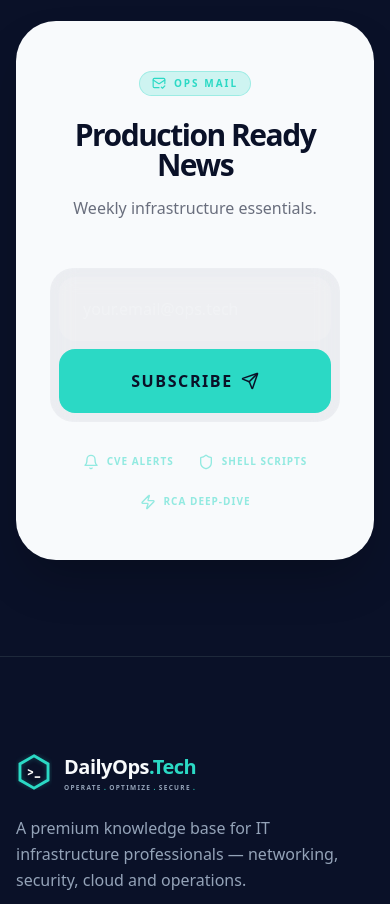
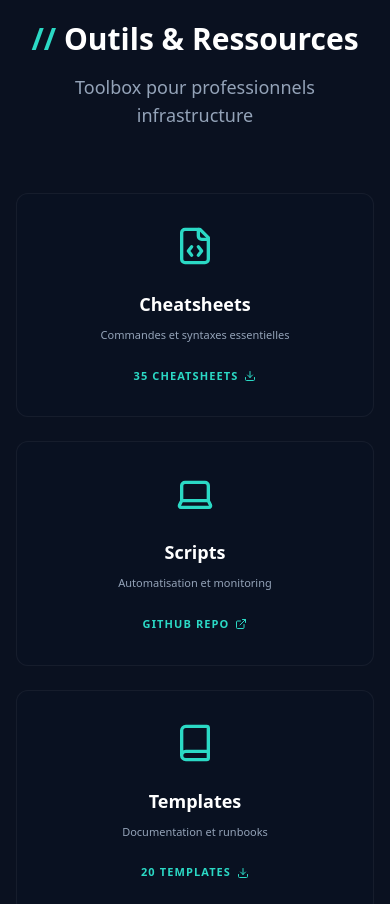
Before and after one commit to lepfsi/Site-PP, a Next.js app: page / in a window 390 px wide. Shown: the part 7920-8824 px from the top of the page. Built offline with nearby package versions, Linux system fonts and the light colour scheme.

Commit message:
Mastering Newsletter section

```diff
--- a/src/app/page.tsx
+++ b/src/app/page.tsx
@@ -5,6 +5,7 @@
 import CategoryGrid from "@/components/CategoryGrid";
 import FeaturedArticles from "@/components/FeaturedArticles";
 import ExperienceSection from "@/components/ExperienceSection";
+import ResourcesSection from "@/components/ResourcesSection";
 import NewsletterSection from "@/components/NewsletterSection";
 import Footer from "@/components/Footer";
 
@@ -17,6 +18,7 @@
         <CategoryGrid />
         <FeaturedArticles />
         <ExperienceSection />
+        <ResourcesSection />
         <NewsletterSection />
       </div>
       <Footer />
--- a/src/components/NewsletterSection.tsx
+++ b/src/components/NewsletterSection.tsx
@@ -1,6 +1,6 @@
 "use client";
 
-import { Send, Bell, Shield, Zap, MailCheck } from "lucide-react";
+import { Mail, Send, Bell, Shield, Zap, Lock, Users, Newspaper, Gift } from "lucide-react";
 import { useState } from "react";
 import { useLanguage } from "@/lib/LanguageContext";
 import { motion } from "framer-motion";
@@ -20,62 +20,76 @@
   };
 
   return (
-    <section id="newsletter" className="py-24 bg-bg-primary overflow-hidden">
+    <section id="newsletter" className="py-24 bg-[#0a1120] overflow-hidden">
       <div className="container-custom">
-        <div className="relative group">
-          {/* GREEN BORDER ON HOVER EFFECT */}
-          <div className="absolute -inset-0.5 bg-gradient-to-r from-turquoise/50 via-deepblue/50 to-turquoise/50 rounded-[2.5rem] blur-xl opacity-0 group-hover:opacity-40 transition duration-1000"></div>
+        <div className="max-w-4xl mx-auto">
+          <motion.div
+            initial={{ opacity: 0, y: 20 }}
+            whileInView={{ opacity: 1, y: 0 }}
+            viewport={{ once: true }}
+            className="relative bg-bg-secondary/5 border-2 border-turquoise rounded-[2.5rem] p-8 md:p-16 shadow-2xl shadow-turquoise/5 text-center overflow-hidden"
+          >
+            <div className="relative z-10">
+              <div className="inline-block p-4 bg-gradient-to-br from-turquoise to-turquoise-dark rounded-full mb-8 shadow-lg">
+                <Mail className="h-8 w-8 text-navy" />
+              </div>
 
-          <div className="relative bg-text-primary rounded-[2.5rem] px-8 py-12 md:px-16 md:py-16 shadow-2xl flex flex-col lg:flex-row items-center justify-between gap-12 border-2 border-transparent group-hover:border-turquoise/30 transition-all duration-500">
-            <div className="flex-1 text-center lg:text-left">
-              <div className="inline-flex items-center space-x-2 px-3 py-1 bg-turquoise/20 border border-turquoise/30 rounded-full mb-6">
-                <MailCheck size={14} className="text-turquoise" />
-                <span className="text-turquoise font-black uppercase tracking-[0.2em] text-[10px]">{t("nav.newsletter")}</span>
-              </div>
-              <h2 className="text-3xl md:text-5xl font-black text-bg-primary mb-4 tracking-tighter leading-none">
-                {t("news.title")}
+              <h2 className="text-3xl md:text-5xl font-black text-white mb-4 tracking-tighter">
+                Newsletter Hebdomadaire
               </h2>
-              <p className="text-bg-primary/60 text-base md:text-lg font-medium max-w-md mx-auto lg:mx-0">
-                {t("news.desc")}
+              <p className="text-text-secondary text-lg mb-4 max-w-2xl mx-auto">
+                Recevez chaque semaine les meilleurs articles, news tech, et astuces infrastructure
               </p>
-            </div>
+              <p className="text-turquoise font-black uppercase tracking-widest text-xs flex items-center justify-center mb-10">
+                <Users className="mr-2 h-4 w-4" /> +5,000 professionnels IT déjà abonnés
+              </p>
 
-            <div className="flex-1 w-full max-w-xl">
-              <div className="bg-bg-primary/5 p-2 rounded-3xl border border-white/5 backdrop-blur-md">
-                <form onSubmit={handleSubmit} className="flex flex-col sm:flex-row gap-2">
+              <form onSubmit={handleSubmit} className="max-w-2xl mx-auto">
+                <div className="flex flex-col sm:flex-row gap-3">
                   <input
                     type="email"
                     value={email}
                     onChange={(e) => setEmail(e.target.value)}
-                    placeholder={t("news.input")}
-                    className="flex-grow bg-white/10 border-none rounded-2xl px-6 py-5 text-bg-primary placeholder-white/20 focus:ring-2 focus:ring-turquoise transition-all font-medium"
+                    placeholder="votre.email@entreprise.com"
+                    className="flex-grow bg-white/5 border border-white/10 rounded-2xl px-6 py-5 text-white placeholder-white/20 focus:ring-2 focus:ring-turquoise focus:border-transparent transition-all outline-none"
                     required
                   />
                   <button
                     disabled={subscribed}
-                    className={`px-8 py-5 rounded-2xl font-black uppercase tracking-widest flex items-center justify-center transition-all ${
-                      subscribed ? "bg-green-500 text-bg-primary" : "bg-turquoise text-navy hover:scale-105 active:scale-95"
+                    className={`px-10 py-5 rounded-2xl font-black uppercase tracking-widest flex items-center justify-center transition-all shadow-xl ${
+                      subscribed ? "bg-green-500 text-white" : "bg-turquoise text-navy hover:scale-105 active:scale-95"
                     }`}
                   >
-                    {subscribed ? "OK" : t("news.btn")} <Send size={18} className="ml-2" />
+                    {subscribed ? "OK" : "S'abonner"} <Send size={18} className="ml-2" />
                   </button>
-                </form>
-              </div>
+                </div>
+                <p className="text-[10px] text-text-secondary/40 mt-6 font-bold uppercase tracking-widest flex items-center justify-center">
+                  <Lock className="mr-2 h-3 w-3" /> Vos données sont sécurisées. Désabonnement en 1 clic.
+                </p>
+              </form>
 
-              <div className="flex flex-wrap justify-center lg:justify-start gap-6 mt-8">
-                {[
-                  { icon: Bell, key: "news.feature1" },
-                  { icon: Shield, key: "news.feature2" },
-                  { icon: Zap, key: "news.feature3" }
-                ].map((item) => (
-                  <div key={item.key} className="flex items-center space-x-2 text-turquoise/50">
-                    <item.icon size={16} />
-                    <span className="text-[10px] font-black uppercase tracking-widest">{t(item.key as any)}</span>
-                  </div>
-                ))}
+              <div className="grid grid-cols-1 md:grid-cols-3 gap-8 mt-16 pt-10 border-t border-white/5">
+                <div className="text-center">
+                  <Newspaper className="h-6 w-6 text-turquoise mx-auto mb-3 opacity-60" />
+                  <h4 className="font-bold text-white text-sm mb-1 uppercase tracking-wider">Articles Premium</h4>
+                  <p className="text-[10px] text-text-secondary font-bold uppercase tracking-widest opacity-50">Contenu exclusif chaque semaine</p>
+                </div>
+                <div className="text-center">
+                  <Bell className="h-6 w-6 text-turquoise mx-auto mb-3 opacity-60" />
+                  <h4 className="font-bold text-white text-sm mb-1 uppercase tracking-wider">Alertes Tech</h4>
+                  <p className="text-[10px] text-text-secondary font-bold uppercase tracking-widest opacity-50">CVE, updates, breaking news</p>
+                </div>
+                <div className="text-center">
+                  <Gift className="h-6 w-6 text-turquoise mx-auto mb-3 opacity-60" />
+                  <h4 className="font-bold text-white text-sm mb-1 uppercase tracking-wider">Ressources</h4>
+                  <p className="text-[10px] text-text-secondary font-bold uppercase tracking-widest opacity-50">Cheatsheets, templates, tools</p>
+                </div>
               </div>
             </div>
-          </div>
+
+            {/* Decorative background pulse */}
+            <div className="absolute top-1/2 left-1/2 -translate-x-1/2 -translate-y-1/2 w-full h-full opacity-5 pointer-events-none tech-grid"></div>
+          </motion.div>
         </div>
       </div>
     </section>
--- /dev/null
+++ b/src/components/ResourcesSection.tsx
@@ -0,0 +1,91 @@
+"use client";
+
+import { FileCode, Laptop, Book, GraduationCap, Download, ExternalLink, Play } from "lucide-react";
+import Link from "next/link";
+import { motion } from "framer-motion";
+import { useLanguage } from "@/lib/LanguageContext";
+
+const resources = [
+  {
+    title: "Cheatsheets",
+    desc: "Commandes et syntaxes essentielles",
+    linkText: "35 cheatsheets",
+    icon: FileCode,
+    href: "#",
+    actionIcon: Download
+  },
+  {
+    title: "Scripts",
+    desc: "Automatisation et monitoring",
+    linkText: "GitHub Repo",
+    icon: Laptop,
+    href: "#",
+    actionIcon: ExternalLink
+  },
+  {
+    title: "Templates",
+    desc: "Documentation et runbooks",
+    linkText: "20 templates",
+    icon: Book,
+    href: "#",
+    actionIcon: Download
+  },
+  {
+    title: "Formations",
+    desc: "Guides et labs pratiques",
+    linkText: "12 cours",
+    icon: GraduationCap,
+    href: "#",
+    actionIcon: Play,
+    highlight: true
+  }
+];
+
+export default function ResourcesSection() {
+  const { t } = useLanguage();
+
+  return (
+    <section className="py-24 bg-[#0a1120] relative overflow-hidden">
+      <div className="container-custom relative z-10">
+        <div className="text-center mb-16">
+          <h2 className="text-3xl md:text-4xl font-black text-white mb-4">
+            <span className="text-turquoise">//</span> Outils & Ressources
+          </h2>
+          <p className="text-text-secondary text-lg font-medium">Toolbox pour professionnels infrastructure</p>
+        </div>
+
+        <div className="grid grid-cols-1 md:grid-cols-2 lg:grid-cols-4 gap-6 max-w-6xl mx-auto">
+          {resources.map((item, index) => (
+            <motion.div
+              key={item.title}
+              initial={{ opacity: 0, y: 20 }}
+              whileInView={{ opacity: 1, y: 0 }}
+              viewport={{ once: true }}
+              transition={{ delay: index * 0.1 }}
+              className={`group relative rounded-xl border p-8 text-center transition-all duration-300 flex flex-col items-center justify-center min-h-[220px] ${
+                item.highlight
+                ? "bg-bg-secondary/10 border-turquoise shadow-[0_0_20px_rgba(43,217,197,0.1)]"
+                : "bg-bg-secondary/5 border-white/5 hover:border-turquoise/30"
+              }`}
+            >
+              <item.icon className="h-10 w-10 text-turquoise mb-6 transition-transform duration-500 group-hover:scale-110" />
+
+              <h3 className="text-lg font-bold text-white mb-2">{item.title}</h3>
+              <p className="text-[11px] text-text-secondary font-medium mb-6 leading-relaxed px-2">
+                {item.desc}
+              </p>
+
+              <Link
+                href={item.href}
+                className="text-turquoise hover:underline text-[11px] font-black uppercase tracking-widest flex items-center mt-auto"
+              >
+                {item.linkText}
+                <item.actionIcon size={12} className="ml-1.5" />
+              </Link>
+            </motion.div>
+          ))}
+        </div>
+      </div>
+    </section>
+  );
+}
```
